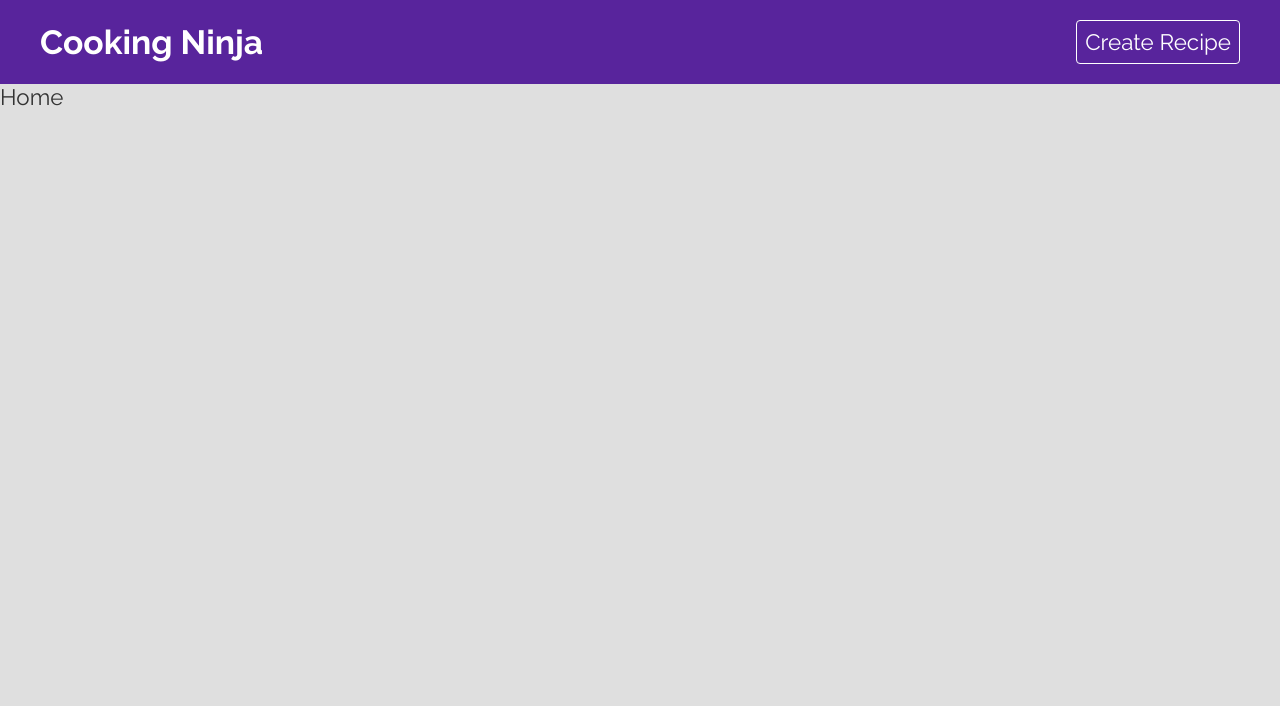
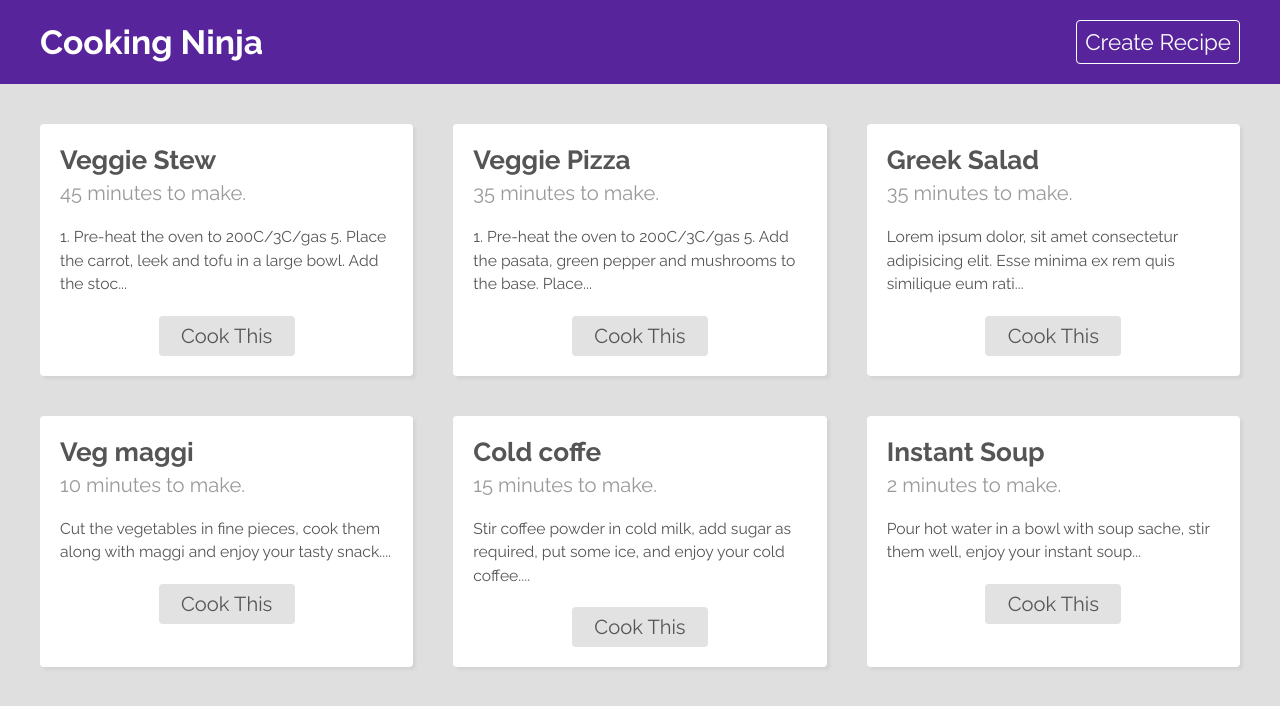
Before and after one commit to piyushsinghania/React-Recipe, a React (Create React App) app: page / in a window 1280 px wide. Shown: the top 706 px of the page. Built offline with nearby package versions, Linux system fonts and the light colour scheme; data requests are answered from the project's data file.

Commit message:
Created the create recipe page

```diff
--- a/data/db.json
+++ b/data/db.json
@@ -36,6 +36,40 @@
       ],
       "method": "Lorem ipsum dolor, sit amet consectetur adipisicing elit. Esse minima ex rem quis similique eum ratione quaerat, voluptas molestias ut repudiandae delectus voluptates. Eius esse at tenetur ab accusamus excepturi?",
       "cookingTime": "35 minutes"
+    },
+    {
+      "title": "Veg maggi",
+      "method": "Cut the vegetables in fine pieces, cook them along with maggi and enjoy your tasty snack.",
+      "ingredients": [
+        "carrot",
+        "peas",
+        "onion"
+      ],
+      "cookingTime": "10 minutes",
+      "id": "yUPUF0Q"
+    },
+    {
+      "title": "Cold coffe",
+      "method": "Stir coffee powder in cold milk, add sugar as required, put some ice, and enjoy your cold coffee.",
+      "ingredients": [
+        "coffee powder",
+        "refrigerator",
+        "ice",
+        "milk",
+        "sugar"
+      ],
+      "cookingTime": "15 minutes",
+      "id": "z8MDxnb"
+    },
+    {
+      "title": "Instant Soup",
+      "method": "Pour hot water in a bowl with soup sache, stir them well, enjoy your instant soup",
+      "ingredients": [
+        "Soup packet",
+        "hot water"
+      ],
+      "cookingTime": "2 minutes",
+      "id": "LyxDFUw"
     }
   ]
 }
--- a/src/App.js
+++ b/src/App.js
@@ -27,7 +27,7 @@ function App() {
           <Route path="/search">
             <Search />
           </Route>
-          <Route path="/recipe/:id">
+          <Route path="/recipes/:id">
             <Recipe />
           </Route>
         </Switch>
--- /dev/null
+++ b/src/components/RecipeList.css
@@ -0,0 +1,45 @@
+.recipe-list {
+  display: grid;
+  grid-template-columns: 1fr 1fr 1fr;
+  grid-gap: 40px;
+  max-width: 1200px;
+  margin: 40px auto;
+}
+.recipe-list .card {
+  background: #fff;
+  color: #333;
+  padding: 20px;
+  border-radius: 4px;
+  box-shadow: 3px 3px 3px rgba(0, 0, 0, 0.05);
+  transition: all 0.3s ease;
+  position: relative;
+}
+.recipe-list .card:hover {
+  transform: rotate(3deg);
+}
+.recipe-list .card h3 {
+  color: #555;
+  margin-bottom: 6px;
+}
+.recipe-list .card p {
+  color: #999;
+  font-size: 0.9em;
+}
+.recipe-list .card div {
+  color: #555;
+  font-size: 0.7em;
+  margin: 20px 0;
+  line-height: 1.5em;
+}
+.recipe-list .card a {
+  color: #555;
+  text-decoration: none;
+  display: block;
+  background: #e2e2e2;
+  font-size: 0.9em;
+  text-align: center;
+  width: 120px;
+  padding: 8px;
+  border-radius: 4px;
+  margin: 20px auto 0;
+}
--- /dev/null
+++ b/src/components/RecipeList.js
@@ -0,0 +1,19 @@
+// Styles
+import './RecipeList.css';
+
+import { Link } from 'react-router-dom';
+
+export default function RecipeList({ recipes }) {
+  return (
+    <div className='recipe-list'>
+      {recipes.map((recipe) => (
+        <div key={recipe.id} className="card">
+          <h3>{recipe.title}</h3>
+          <p>{recipe.cookingTime} to make.</p>
+          <div>{recipe.method.substring(0,100)}...</div>
+          <Link to={`/recipes/${recipe.id}`}>Cook This</Link>
+        </div>
+      ))}
+    </div>
+  );
+}
--- /dev/null
+++ b/src/hooks/useFetch.js
@@ -0,0 +1,59 @@
+import { useState, useEffect } from "react"
+
+export const useFetch = (url, method = "GET") => {
+  const [data, setData] = useState(null)
+  const [isPending, setIsPending] = useState(false)
+  const [error, setError] = useState(null)
+  const [options, setOptions] = useState(null);
+
+  const postData = (postData) => {
+    setOptions({
+      method: "POST",
+      headers: {
+        "Content-Type": "application/json"
+      },
+      body: JSON.stringify(postData)
+    })
+  }
+
+  useEffect(() => {
+    const controller = new AbortController()
+
+    const fetchData = async (fetchOptions) => {
+      setIsPending(true)
+
+      try {
+        const res = await fetch(url, { ...fetchOptions, signal: controller.signal })
+        if(!res.ok) {
+          throw new Error(res.statusText)
+        }
+        const data = await res.json()
+
+        setIsPending(false)
+        setData(data)
+        setError(null)
+      } catch (err) {
+        if (err.name === "AbortError") {
+          console.log("the fetch was aborted")
+        } else {
+          setIsPending(false)
+          setError('Could not fetch the data')
+        }
+      }
+    }
+
+    if (method === 'GET') {
+      fetchData()
+    }
+    if (method === 'POST' && options) {
+      fetchData(options)
+    }
+
+    return () => {
+      controller.abort()
+    }
+
+  }, [url, method, options])
+
+  return { data, isPending, error, postData }
+}
--- a/src/pages/create/Create.css
+++ b/src/pages/create/Create.css
@@ -0,0 +1,33 @@
+.create {
+  color: #555;
+  max-width: 480px;
+  margin: 60px auto;
+}
+.create label span {
+  display: block;
+  margin: 30px 0 10px;
+}
+.create p {
+  margin-top: 10px;
+  font-size: 0.8em;
+}
+.create button {
+  display: block;
+  width: 100px;
+  font-size: 1em;
+  color: #fff;
+  padding: 8px 20px;
+  border: 0;
+  border-radius: 4px;
+  background-color: #58249c;
+  cursor: pointer;
+  text-decoration: none;
+  margin: 20px auto;
+}
+.ingredients {
+  display: flex;
+  align-items: center;
+}
+.ingredients button {
+  margin: 0 0 0 10px;
+}
--- a/src/pages/create/Create.js
+++ b/src/pages/create/Create.js
@@ -1,10 +1,93 @@
-// Styles
+import { useEffect, useRef, useState } from 'react'
+import { useHistory } from 'react-router-dom'
+import { useFetch } from '../../hooks/useFetch'
+
+// styles
 import './Create.css'
 
 export default function Create() {
+  const [title, setTitle] = useState('')
+  const [method, setMethod] = useState('')
+  const [cookingTime, setCookingTime] = useState('')
+  const [newIngredient, setNewIngredient] = useState('')
+  const [ingredients, setIngredients] = useState([])
+  const ingredientsInput = useRef(null)
+  const history = useHistory()
+  const { postData, data, error } = useFetch('http://localhost:3000/recipes', 'POST')
+
+  // Handle Add ingredients
+  const handleAdd = (e) => {
+    e.preventDefault()
+    const ing = newIngredient.trim();
+
+    if(ing && !ingredients.includes(ing)) {
+      setIngredients(prevIngredients => [...prevIngredients, ing]);
+    }
+    setNewIngredient('');
+    ingredientsInput.current.focus();
+  }
+
+  // Handle Form Submit
+  const handleSubmit = (e) => {
+    e.preventDefault()
+    postData({ title, method, ingredients, cookingTime: cookingTime + ' minutes' })
+  }
+
+  useEffect(() => {
+    if (!data) return;
+    history.push("/")
+  }, [data])
+
   return (
-    <div>
-      Create
+    <div className="create">
+      <h2 className="page-title">Add a New Recipe</h2>
+      <form onSubmit={handleSubmit}>
+
+        <label>
+          <span>Recipe title:</span>
+          <input
+            type="text"
+            onChange={(e) => setTitle(e.target.value)}
+            value={title}
+            required
+          />
+        </label>
+
+        <label>
+          <span>Recipe Ingredients:</span>
+          <div className="ingredients">
+            <input
+              type="text"
+              onChange={(e) => {setNewIngredient(e.target.value)}}
+              value={newIngredient}
+              ref={ingredientsInput}
+            />
+            <button onClick={handleAdd} className="btn">Add</button>
+          </div>
+        </label>
+        <p>Current Ingredients: {ingredients.map((i) => <em key={i}> {i}, </em>)} </p>
+
+        <label>
+          <span>Recipe Method:</span>
+          <textarea
+            onChange={(e) => setMethod(e.target.value)}
+            value={method}
+            required
+          />
+        </label>
+
+        <label>
+          <span>Cooking time (minutes):</span>
+          <input
+            type="number"
+            onChange={(e) => setCookingTime(e.target.value)}
+            value={cookingTime}
+            required
+          />
+        </label>
+
+        <button className="btn">submit</button>
+      </form>
     </div>
-  );
+  )
 }
--- a/src/pages/home/Home.css
+++ b/src/pages/home/Home.css
@@ -0,0 +1,4 @@
+.home {
+  max-width: 1200px;
+  margin: 60px auto;
+}
--- a/src/pages/home/Home.js
+++ b/src/pages/home/Home.js
@@ -1,10 +1,20 @@
+import { useFetch } from '../../hooks/useFetch';
+
 // Styles
 import './Home.css'
 
+// Components
+import RecipeList from '../../components/RecipeList';
+
 export default function Home() {
+  const { data: recipes, isPending, error } = useFetch('http://localhost:3000/recipes');
+
+
   return (
     <div>
-      Home
+      {isPending && <div className='loading'>Loading...</div>}
+      {error && <div className="error">{error}</div>}
+      {recipes && <RecipeList recipes={recipes} />}
     </div>
   );
 }
--- a/src/pages/recipe/Recipe.css
+++ b/src/pages/recipe/Recipe.css
@@ -0,0 +1,29 @@
+.recipe {
+  max-width: 1200px;
+  margin: 40px auto;
+  text-align: center;
+  background: #fff;
+  padding: 40px;
+  box-sizing: border-box;
+}
+.recipe ul {
+  display: flex;
+  padding: 0;
+  justify-content: center;
+  margin-top: 0;
+}
+.recipe li {
+  list-style-type: none;
+  margin-right: 10px;
+  color: #777;
+}
+.recipe li::after {
+  content: ",";
+}
+.recipe li:last-child::after {
+  content: ".";
+}
+.method {
+  text-align: left;
+  line-height: 1.5em;
+}
--- a/src/pages/recipe/Recipe.js
+++ b/src/pages/recipe/Recipe.js
@@ -1,10 +1,26 @@
 // Styles
+import { useParams } from 'react-router-dom';
+import { useFetch } from '../../hooks/useFetch';
 import './Recipe.css'
 
 export default function Recipe() {
+  const { id } = useParams();
+  const { data: recipe, isPending, error } = useFetch('http://localhost:3000/recipes/' + id );
+
   return (
-    <div>
-      Recipe
+    <div className='recipe'>
+      {isPending && <p className="loading">Loading...</p>}
+      {error && <p className="error">{error}</p>}
+      {recipe && (
+        <>
+          <h2 className="page-title">{recipe.title}</h2>
+          <p>Takes {recipe.cookingTime} to cook.</p>
+          <ul>
+            {recipe.ingredients.map((ingrident) => <li key={ingrident}>{ingrident}</li>)}
+          </ul>
+          <p className="method">{recipe.method}</p>
+        </>
+      )}
     </div>
   );
 }
```
